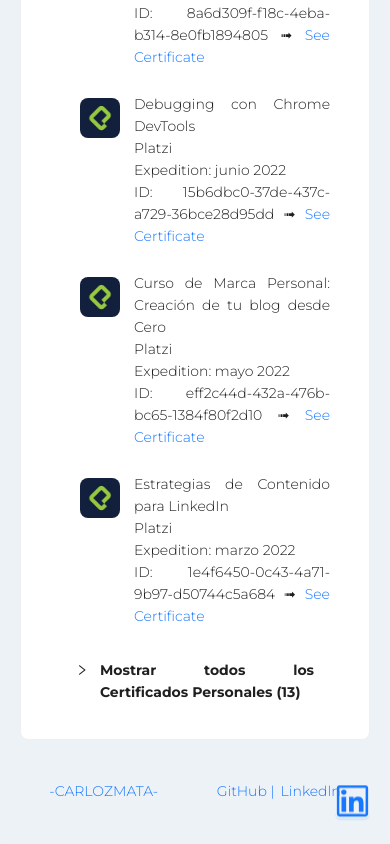
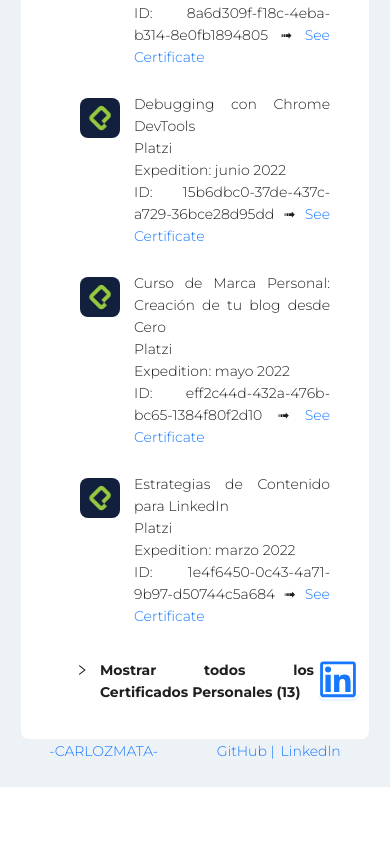
Before and after one commit to CarlozMata/cv_carlozmata_reactjs_typescript, a React (Create React App) app: page / in a window 390 px wide. Shown: the part 6690-7534 px from the top of the page. After the commit the page ends 7477 px from the top, so only its background shows below. Built offline with nearby package versions, Linux system fonts and the light colour scheme.

Commit message:
Update btn linkdln

```diff
--- a/src/components/experience.tsx
+++ b/src/components/experience.tsx
@@ -140,7 +140,7 @@
                     {" "}
                     <div className="experience-all-titles">
                       <h3>
-                        <a href="http://www.imoti.mx/" target="__blank">
+                        <a href="https://imoti.mx/" target="__blank">
                           {t("experience.info.company3.companyname")}
                         </a>
                       </h3>
--- a/src/containers/cv.tsx
+++ b/src/containers/cv.tsx
@@ -37,8 +37,8 @@
             <EducationComponent />
             <PortfolioComponent />
             <CertificatesComponent />
+            <ContactBtnComponent />
             <FooterComponent />
-            <ContactBtnComponent />
           </>
         )}
       </Card>
--- a/src/styles/scssComponents/contact_btn.scss
+++ b/src/styles/scssComponents/contact_btn.scss
@@ -1,5 +1,5 @@
 .contact-icon {
-  font-size: 30px;
+  font-size: 40px;
 }
 .contact-btn {
   background-color: transparent;
@@ -11,9 +11,9 @@
   position: absolute;
   align-items: center;
   margin-left: 1000px;
-  margin-top: -100px;
-  height: 35px;
-  width: 155px;
+  margin-top: -120px;
+  height: 50px;
+  width: 170px;
 }
 
 .grow-on-hover:hover {
@@ -37,17 +37,17 @@
 
 @media (max-width: 1400px) {
   .contact-icon {
-    font-size: 35px;
+    font-size: 50px;
     margin-left: 8px;
   }
   .contact-btn {
     font-size: 0;
     justify-content: center;
     border: 0px solid;
-    margin-left: 90%;
-    height: 35px;
-    width: 35px;
-    margin-top: -5%;
+    margin-left: 93%;
+    height: 50px;
+    width: 50px;
+    margin-top: -120px;
   }
   .contact-icon:hover {
     background-color: transparent;
@@ -83,13 +83,27 @@
 }
 @media (max-width: 1000px) {
   .contact-icon {
-    font-size: 35px;
+    font-size: 50px;
   }
   .contact-btn {
-    height: 35px;
-    width: 35px;
+    height: 50px;
+    width: 50px;
+    margin-left: 90%;
   }
   .contact-icon:hover {
     background-color: transparent;
   }
 }
+@media (max-width: 800px) {
+  .contact-icon {
+    font-size: 40px;
+  }
+  .contact-btn {
+    height: 40px;
+    width: 40px;
+  }
+  .contact-btn {
+    margin-top: -80px;
+    margin-left: 85%;
+  }
+}
```
